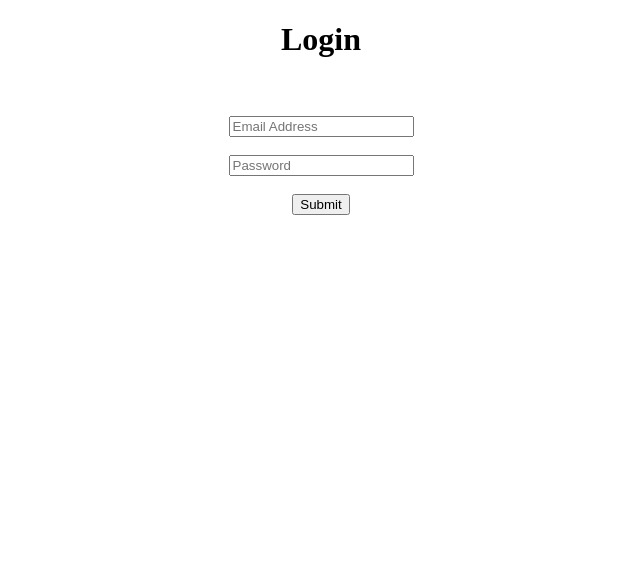
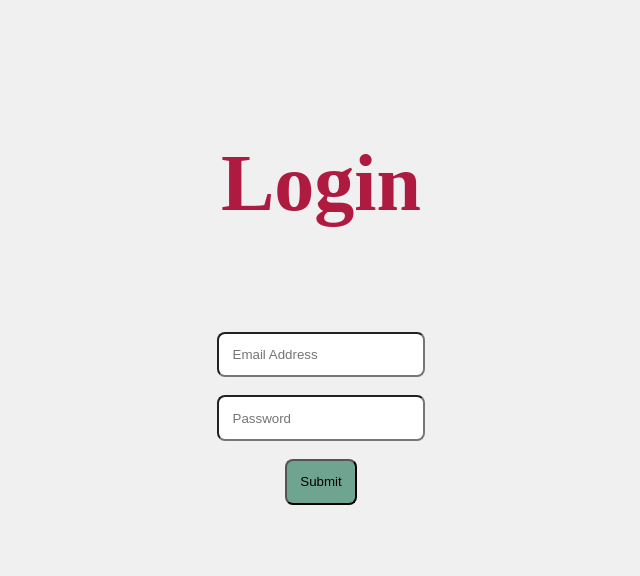
Before and after one commit to CianMcDonald/ECHBAS, a Flask app: page / in a window 1280 px wide. Shown: the top 576 px of the page, without its empty margins (319-959 px from the left). Run offline with Flask 2, Linux system fonts and the light colour scheme; some libraries are stand-ins or nearby versions.

Commit message:
Added CSS

```diff
--- /dev/null
+++ b/flaskr/static/css/main.css
@@ -0,0 +1,30 @@
+:root {
+    --hse-green: #6fa491;
+    --hse-red: #af1a40;
+    --background-color: #f0f0f0;
+}
+
+h1 {
+    color: var(--hse-red);
+    font-size:5em;
+}
+
+body {
+    background: var(--background-color)
+}
+
+.login {
+    padding: 4em 0 4em 0;
+
+}
+
+input[type = submit] {
+    background-color: var(--hse-green);
+    padding: 1em;
+    border-radius: 8px;
+}
+
+input[type=email], input[type=password] {
+    padding: 1em;
+    border-radius: 8px;
+}
--- a/flaskr/templates/home.html
+++ b/flaskr/templates/home.html
@@ -2,6 +2,7 @@
 <html lang="en">
     <head>
         <title>Home</title>
+        <link rel="stylesheet" href="{{ url_for('static', filename='css/main.css') }}">
     </head>
     <body>
         <center>
--- a/flaskr/templates/index.html
+++ b/flaskr/templates/index.html
@@ -2,6 +2,7 @@
 <html lang="en">
     <head>
         <title>Login</title>
+        <link rel="stylesheet" href="{{ url_for('static', filename='css/main.css') }}">
     </head>
     <script src="//ajax.googleapis.com/ajax/libs/jquery/1.9.1/jquery.min.js"></script>
     <script type=text/javascript>
@@ -18,6 +19,7 @@
     </script>
     <body>
         <center>
+          <section class="login">
             <h1>Login</h1>
             <form method="POST">
                 <br><br>
@@ -27,6 +29,7 @@
                 <br><br>
                 <input type="submit" name="submit">
             </form>
+          </section>
             {% if error %}
                 <p class=error><strong>Error:</strong> {{ error }}
             {% endif %}
```
